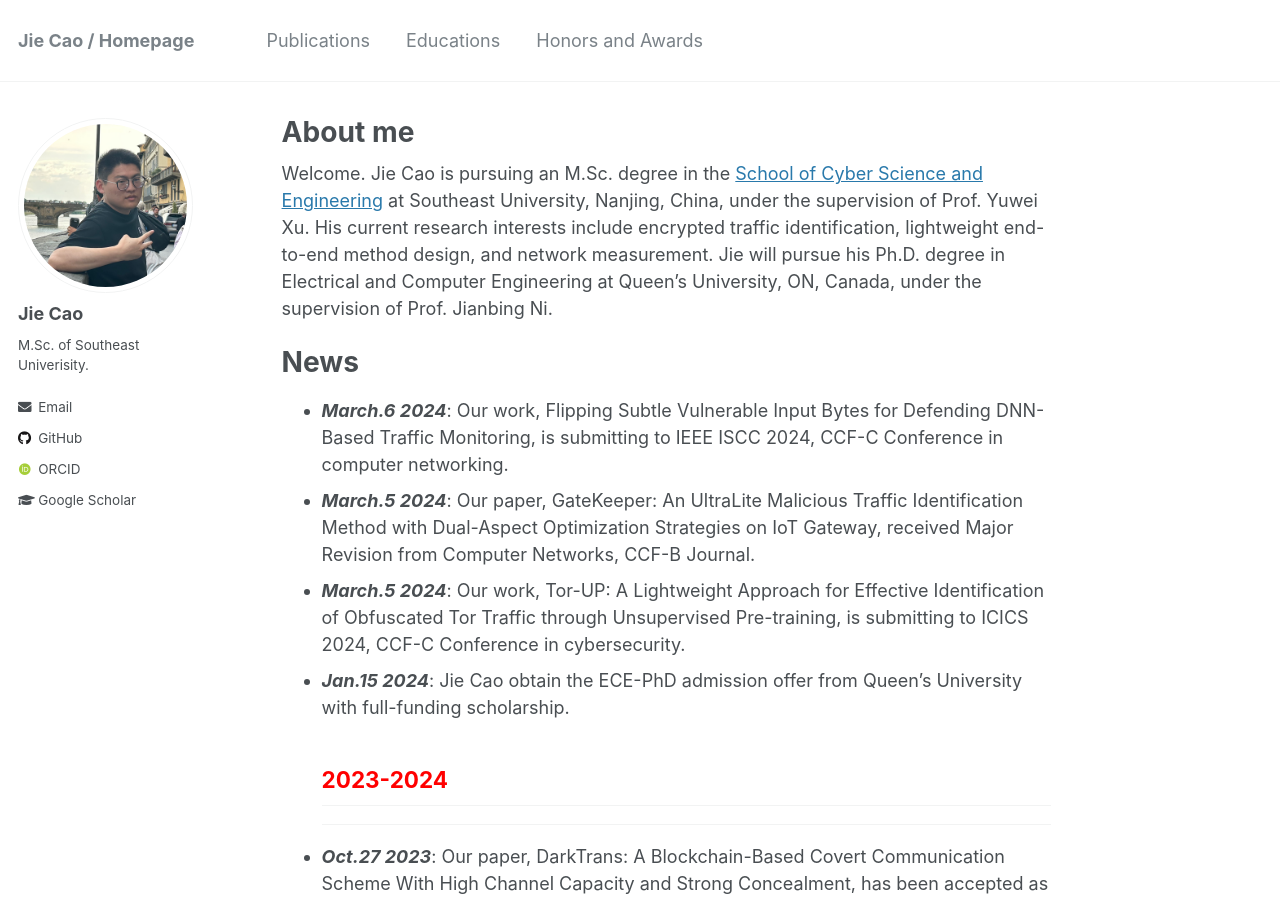
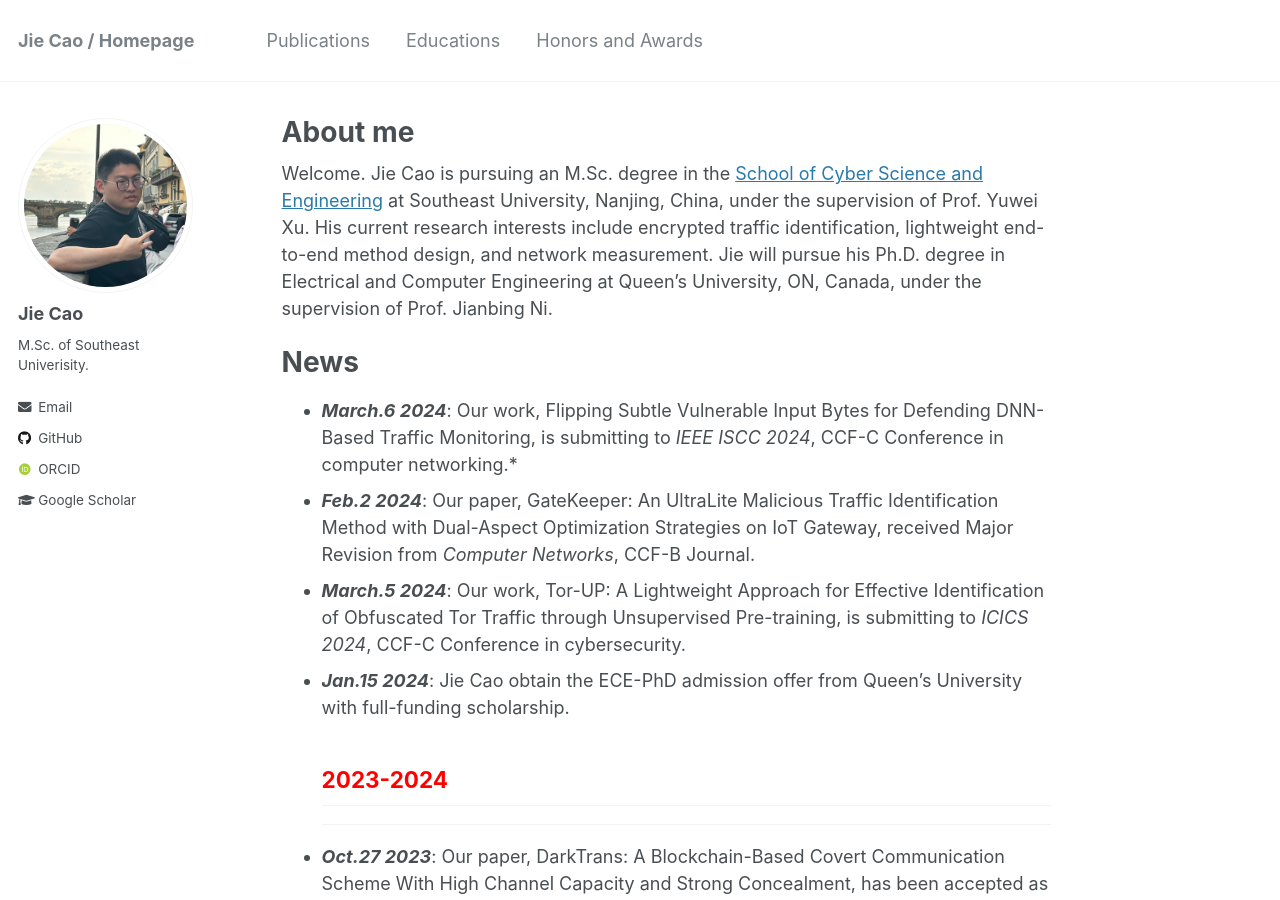
Before and after one commit to JieJayCao/JieJayCao.github.io, a Jekyll site: the page built from _pages/about.md, in a window 1280 px wide and 900 px high. Built offline with Jekyll 4.4.1, drawn with Linux system fonts in a browser that asks for light colours; some web fonts are replaced; formulas are drawn with MathJax 3.

Commit message:
Update about.md

```diff
--- a/_pages/about.md
+++ b/_pages/about.md
@@ -11,9 +11,9 @@ redirect_from:
 Welcome. Jie Cao is pursuing an M.Sc. degree in the [School of Cyber Science and Engineering](https://cyber.seu.edu.cn/) at Southeast University, Nanjing, China, under the supervision of Prof. Yuwei Xu. His current research interests include encrypted traffic identification, lightweight end-to-end method design, and network measurement. Jie will pursue his Ph.D. degree in Electrical and Computer Engineering at Queen's University, ON, Canada, under the supervision of Prof. Jianbing Ni.
 
 # News
-- ***March.6 2024***: Our work, Flipping Subtle Vulnerable Input Bytes for Defending DNN-Based Traffic Monitoring, is submitting to IEEE ISCC 2024, CCF-C Conference in computer networking.
-- ***March.5 2024***: Our paper, GateKeeper: An UltraLite Malicious Traffic Identification Method with Dual-Aspect Optimization Strategies on IoT Gateway, received Major Revision from Computer Networks, CCF-B Journal.
-- ***March.5 2024***: Our work, Tor-UP: A Lightweight Approach for Effective Identification of Obfuscated Tor Traffic through Unsupervised Pre-training, is submitting to ICICS 2024, CCF-C Conference in cybersecurity.
+- ***March.6 2024***: Our work, Flipping Subtle Vulnerable Input Bytes for Defending DNN-Based Traffic Monitoring, is submitting to *IEEE ISCC 2024*, CCF-C Conference in computer networking.*
+- ***Feb.2 2024***: Our paper, GateKeeper: An UltraLite Malicious Traffic Identification Method with Dual-Aspect Optimization Strategies on IoT Gateway, received Major Revision from *Computer Networks*, CCF-B Journal.
+- ***March.5 2024***: Our work, Tor-UP: A Lightweight Approach for Effective Identification of Obfuscated Tor Traffic through Unsupervised Pre-training, is submitting to *ICICS 2024*, CCF-C Conference in cybersecurity.
 - ***Jan.15 2024***: Jie Cao obtain the ECE-PhD admission offer from Queen's University with full-funding scholarship.
 ## <font color=red>2023-2024</font>
 _________________
```
